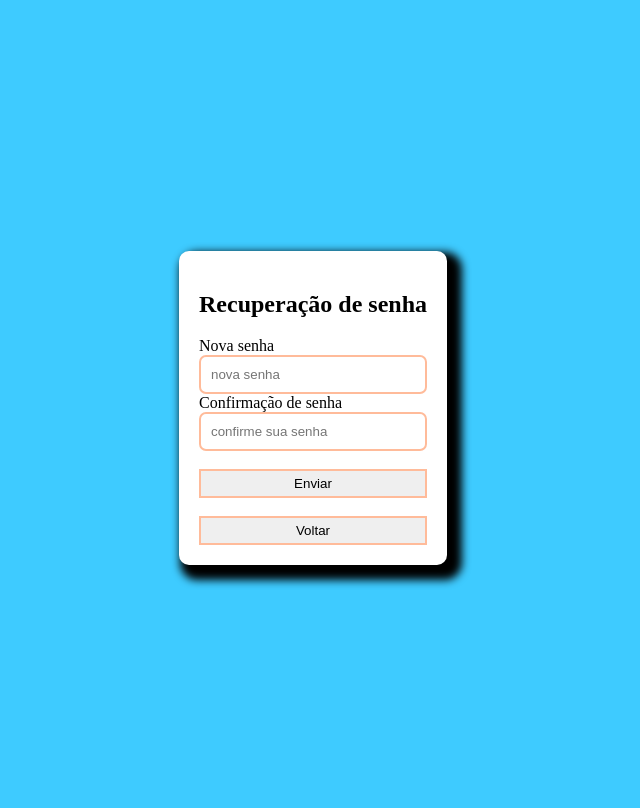
After one commit to M4riotto/plataforma-cadastrode-eventos, a PHP site: page /backend/recuperarSenha.php in a window 1280 px wide. The commit adds this page. Shown: the whole page, without its empty margins (327-967 px from the left). Run offline with PHP 8.4, Linux system fonts and the light colour scheme.

Commit message:
adicionando recuperação de senha, com token de segurança

```diff
--- /dev/null
+++ b/backend/recuperarSenha.php
@@ -0,0 +1,100 @@
+<?php
+    session_start();
+    require "database/database.php";
+
+    $erro = array();
+
+    $dados = filter_input_array(INPUT_POST, FILTER_DEFAULT);
+    if (!empty($dados['ok'])) { //empty = vazio || só acessa esse if qnd o usuario clicar no botao
+
+        $novasenha = $_POST['confirmarsenha'];
+        $senhacripto = password_hash($novasenha, PASSWORD_DEFAULT);
+
+                    if (1==1) {
+                        $email = $_SESSION['email'];
+                        $update = "UPDATE usuarios set senha_usuario = '$senhacripto' WHERE email = '$email'";
+
+                        $stmt = $connect->prepare($update);//fazendo o update no BDD
+
+                        $stmt->execute();
+
+                        echo $_SESSION['sucess'] = 'Senha alterada com sucesso';
+                        header("Location: ./index.php");
+                    } else {
+                        $_SESSION['msg'] = 'Algo deu errado';
+                        echo $_SESSION['msg'];
+                    }
+                }
+?>
+
+
+<!DOCTYPE html>
+<html lang="pt - BR">
+<head>
+    <meta charset="UTF-8">
+    <meta http-equiv="X-UA-Compatible" content="IE=edge">
+    <meta name="viewport" content="width=device-width, initial-scale=1.0">
+    <title>Recuperação de senha</title>
+    <style>
+        body, html{
+            background-color: #3ecbff;
+            height: 100%;
+        }
+        body{
+            display: flex;
+            flex-direction: column;
+            align-items: center;
+            justify-content: center;
+        }
+        form > input{
+            border-radius: 7px;
+            border: 2px solid #ffbb9a;
+            padding: 10px;
+        }
+        form{
+            display:flex;
+            flex-direction: column;
+
+        }
+
+        form > button{
+            padding: 5px;
+            border: 2px solid #ffbb9a;
+        }
+
+        form > button:hover{
+            background-color: #007affcc;
+        }
+        a > button{
+            padding: 5px;
+            border: 2px solid #ffbb9a;
+            width: 100%;
+        }
+        a > button:hover{
+            background-color: #007affcc;
+        }
+
+        .caixa{
+            background: white;
+            padding: 20px;
+            border-radius: 10px;
+            box-shadow: aliceblue;
+            box-shadow: 8px 8px 8px 7px black;
+        }
+    </style>
+</head>
+<body>
+    <div class="caixa">
+    <form action="" method="post">
+        <h2>Recuperação de senha</h2>
+        <label for="senha">Nova senha</label>
+        <input type="text" id="senha" name="senha" placeholder="nova senha">
+        <label for="confirmarsenha">Confirmação de senha</label>
+        <input type="text" id="confirmarsenha" name="confirmarsenha" placeholder="confirme sua senha"><br>
+        <button type="submit" name="ok" value="ok">Enviar</button>
+
+    </form><br>
+    <a href="index.php"><button>Voltar</button></a></div>
+
+</body>
+</html>
--- a/backend/teste.php
+++ /dev/null
@@ -1,5 +0,0 @@
-<?php
-$senha = '18072003Vitor';
-$senhamd5 = password_hash($senha, PASSWORD_DEFAULT);
-echo $senhamd5
-?>
```
Also changed, not shown: backend/esqueceu_a_senha.php (+16 -3 lines), backend/verificasenha.php (added, +101 -0 lines).
